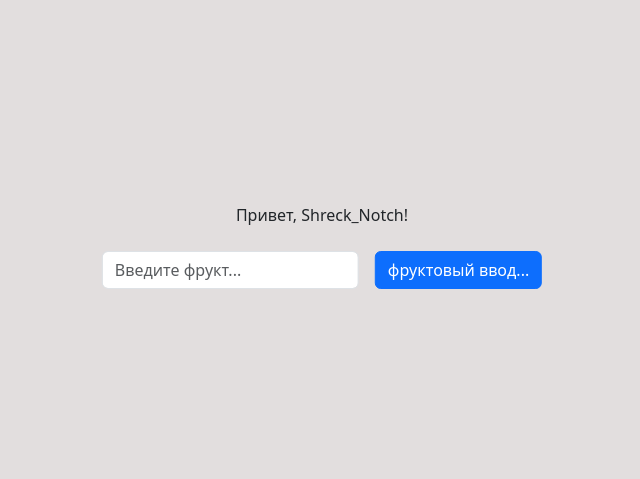
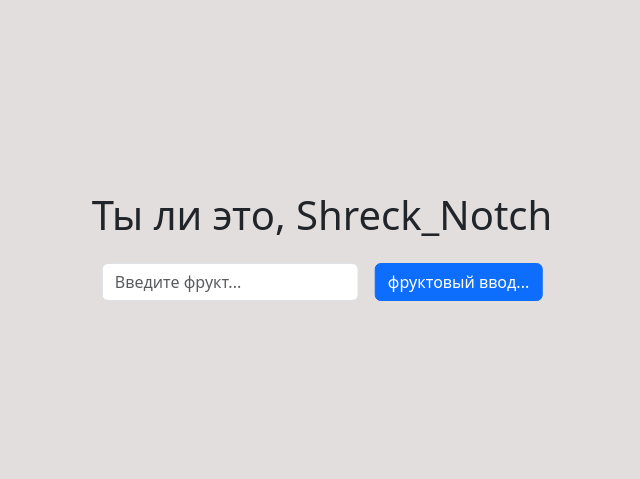
Before and after one commit to Krahjotdaan/FoodComparison-MSHP, a Django app: page / in a window 1280 px wide. Shown: the part 146-625 px from the top of the page, without its empty margins (318-958 px from the left). Run offline with Django 4.2, Linux system fonts and the light colour scheme; a user stored in the database is signed in.

Commit message:
На всех страницах есть названия , рандомные приветсвия

```diff
--- a/App/templates/django_registration/registration_form.html
+++ b/App/templates/django_registration/registration_form.html
@@ -4,8 +4,9 @@
 {% load crispy_forms_tags %}
 
 {% block content %}
-<div class="row mt-5">
-    <div class="col mt-5">
+<h1 class="mt-4 text-center">Регистрация</h1>
+<div class="row mt-2">
+    <div class="col mt-2">
         <form method="post">
             {% csrf_token %}
             {{ form|crispy }}
--- a/App/templates/food_list.html
+++ b/App/templates/food_list.html
@@ -12,6 +12,7 @@
         font-size: 25px;
       }
 </style>
+    <h1 class="text-center m-4">Список еды</h1>
     <div class="row row-cols-3 mt-3" >
       {% for food in food %}
       <div class="col text-center p-2">
--- a/App/templates/index.html
+++ b/App/templates/index.html
@@ -4,14 +4,12 @@
 {% block content %}
 
 <div class="">
-
-
-    <div class="position-absolute top-50 start-50 translate-middle">
+    <div class="position-absolute top-50 start-50 translate-middle ">
         <div class="text-center">
             {% if user.is_authenticated %}
-                <div>Привет, {{user.username}}!</div>
+                <h1>{{index_l}}{{user.username}}</h1>
             {% else %}
-                <div>Привет, Анонимус!</div>
+                <h1>{{index_g}}</h1>
             {% endif %}
         </div>
         <div class="d-flex justify-content-center mt-4">
--- a/App/templates/registration/login.html
+++ b/App/templates/registration/login.html
@@ -28,7 +28,7 @@
 >>>>>>> origin/staging
 {% load crispy_forms_tags %}
 {% block content %}
-<h1 class="mt-5 p-3">Страница входа</h1>
+<h1 class="mt-4 text-center">Страница входа</h1>
 
 <form method="post">
         <div class="row mt-3">
@@ -38,7 +38,7 @@
             </div>
             <div class="row">
                 <div class="col">
-                    <button type="submit" class="btn btn-primary" value="Sign up">Submit</button>
+                    <button type="submit" class="btn btn-primary" value="Sign up">Войти</button>
                 </div>
             </div>
         </div>
--- a/App/views.py
+++ b/App/views.py
@@ -1,5 +1,6 @@
 from django.shortcuts import render
 from App import models
+from random import randint
 from .models import Food
 
 
@@ -10,7 +11,16 @@ def index(request):
     """
     context = {}
     context["text"] = "фруктовый ввод..."
-
+    data_guest= ["Здарово, солнышко!", "Ну привет мЫшь", "Кто ты ?", "Как дела",
+            "critical error ||| reload page ||| please", "Привет , дорогой !",
+            " Зарегестриуйся , пожааааалуйста", "Приветик!", "зарегаться или не зарегаться ?",
+            "Привет! Хорошо выглядишь", "Привет, посетитель", "тут нчиего нет"]
+    data_loged = ["Здарово, ", "Ну привет, ", "Ты ли это, ", "Как дела, ", "hii, ",
+            "Михао, ", "Привет, ", "Тевирп, ", "Теперь ты - ", "Ку-ку, ", "Почисть историю, "]
+    indg = randint(0, len(data_guest) - 1)
+    indl = randint(0, len(data_loged) - 1)
+    context["index_g"] = data_guest[indg]
+    context["index_l"] = data_loged[indl]
     return render(request, "index.html", context)
 
 
--- a/food_django/settings.py
+++ b/food_django/settings.py
@@ -110,7 +110,7 @@ AUTH_PASSWORD_VALIDATORS = [
 # Internationalization
 # https://docs.djangoproject.com/en/4.1/topics/i18n/
 
-LANGUAGE_CODE = 'en-us'
+LANGUAGE_CODE = 'ru-en'
 
 TIME_ZONE = 'UTC'
 
```
